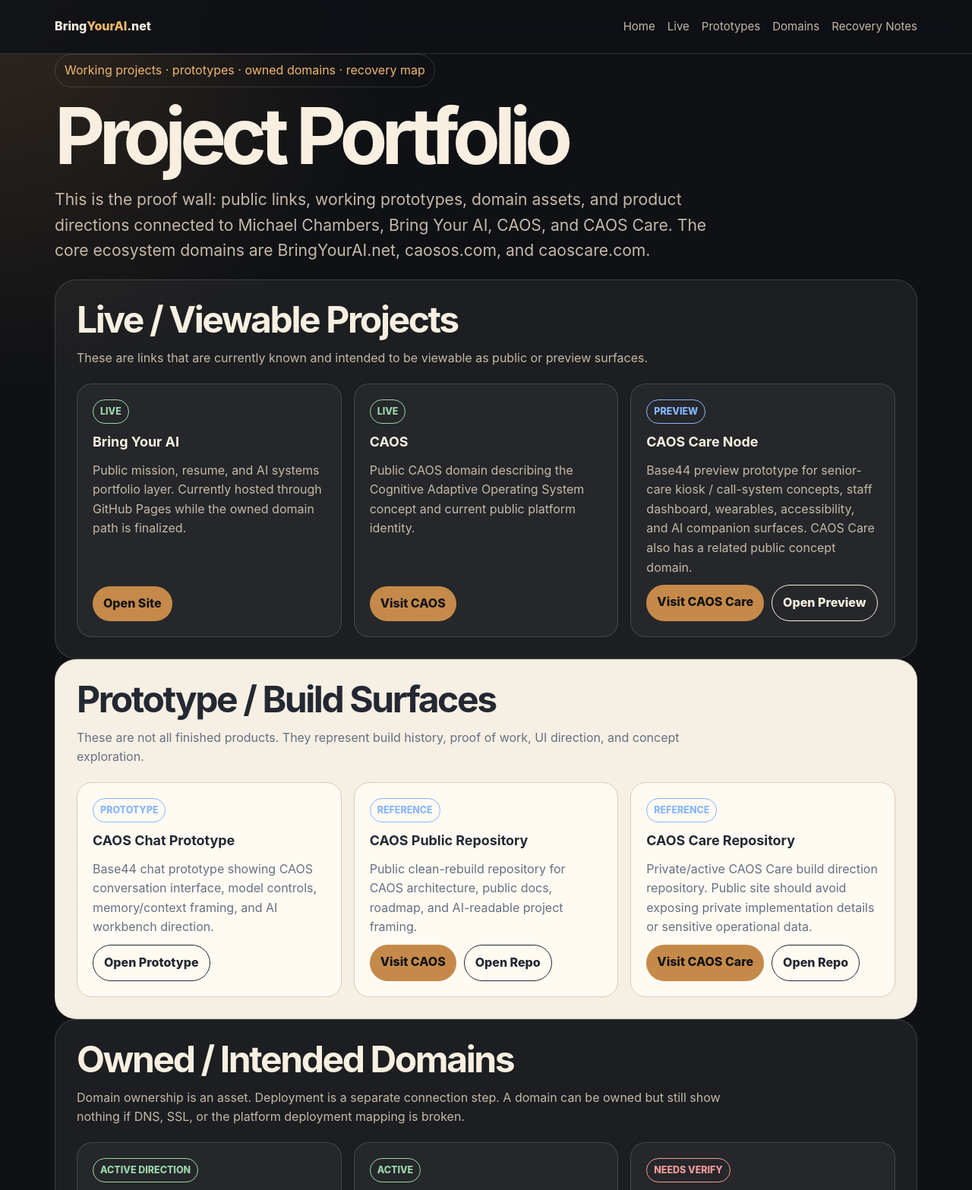
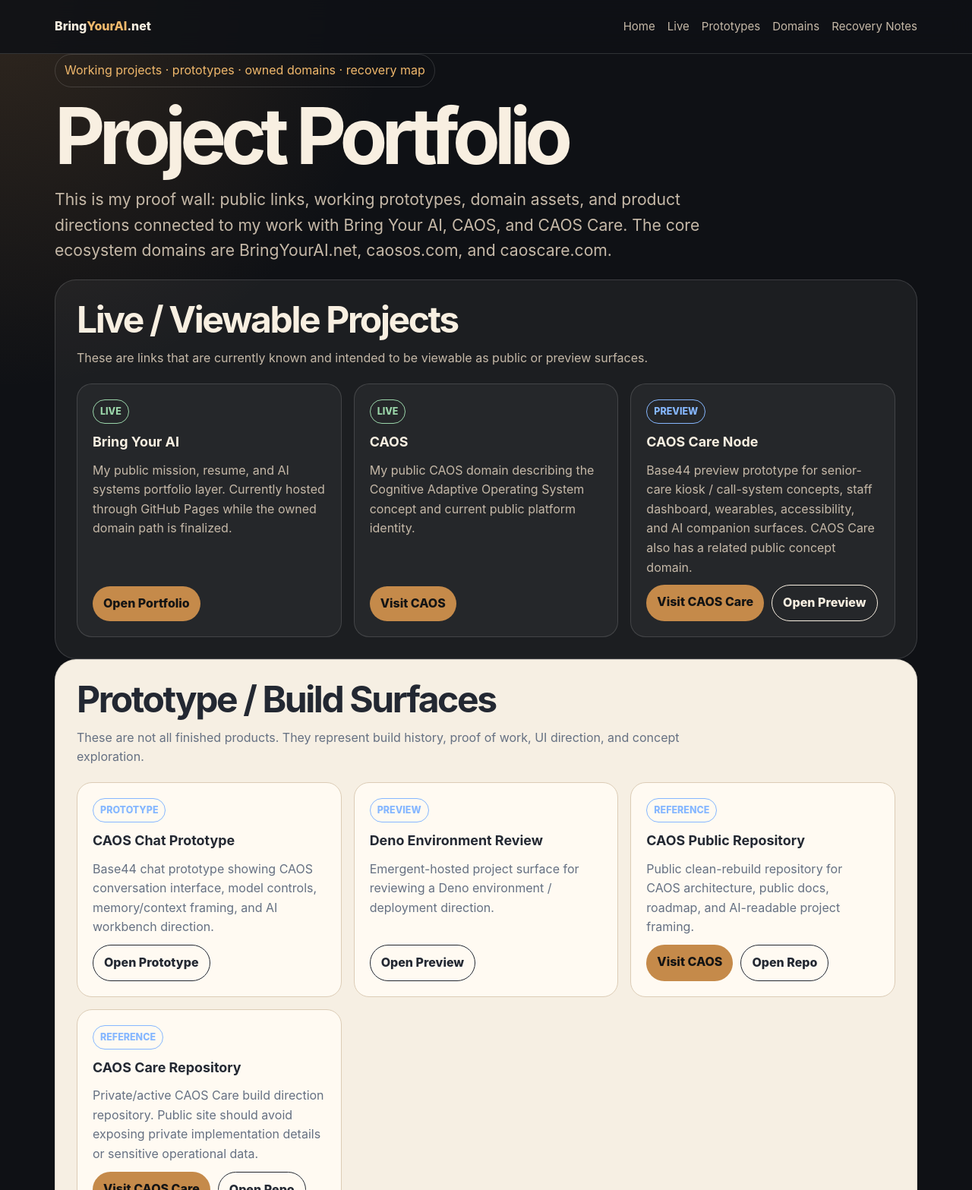
Before and after one commit to caosos/bringyourai.net, a website: page projects.html in a window 1280 px wide. Shown: the top 1567 px of the page at 76% size. Drawn offline with Linux system fonts and the light colour scheme.

Commit message:
Use first-person project portfolio copy

```diff
--- a/projects.html
+++ b/projects.html
@@ -83,7 +83,7 @@
   <header class="wrap">
     <div class="eyebrow">Working projects · prototypes · owned domains · recovery map</div>
     <h1>Project Portfolio</h1>
-    <p class="lead">This is the proof wall: public links, working prototypes, domain assets, and product directions connected to Michael Chambers, Bring Your AI, CAOS, and CAOS Care. The core ecosystem domains are BringYourAI.net, caosos.com, and caoscare.com.</p>
+    <p class="lead">This is my proof wall: public links, working prototypes, domain assets, and product directions connected to my work with Bring Your AI, CAOS, and CAOS Care. The core ecosystem domains are BringYourAI.net, caosos.com, and caoscare.com.</p>
   </header>
 
   <main>
@@ -95,13 +95,13 @@
           <article class="project">
             <span class="status live">LIVE</span>
             <h3>Bring Your AI</h3>
-            <p>Public mission, resume, and AI systems portfolio layer. Currently hosted through GitHub Pages while the owned domain path is finalized.</p>
-            <div class="button-row"><a class="button" href="https://bringyourai.net">Open Site</a></div>
+            <p>My public mission, resume, and AI systems portfolio layer. Currently hosted through GitHub Pages while the owned domain path is finalized.</p>
+            <div class="button-row"><a class="button" href="https://caosos.github.io/bringyourai.net/projects.html">Open Portfolio</a></div>
           </article>
           <article class="project">
             <span class="status live">LIVE</span>
             <h3>CAOS</h3>
-            <p>Public CAOS domain describing the Cognitive Adaptive Operating System concept and current public platform identity.</p>
+            <p>My public CAOS domain describing the Cognitive Adaptive Operating System concept and current public platform identity.</p>
             <div class="button-row"><a class="button" href="https://caosos.com">Visit CAOS</a></div>
           </article>
           <article class="project">
@@ -127,6 +127,12 @@
             <h3>CAOS Chat Prototype</h3>
             <p>Base44 chat prototype showing CAOS conversation interface, model controls, memory/context framing, and AI workbench direction.</p>
             <div class="button-row"><a class="button secondary" href="https://caos-chat-9c5683d8.base44.app/Chat">Open Prototype</a></div>
+          </article>
+          <article class="project">
+            <span class="status prototype">PREVIEW</span>
+            <h3>Deno Environment Review</h3>
+            <p>Emergent-hosted project surface for reviewing a Deno environment / deployment direction.</p>
+            <div class="button-row"><a class="button secondary" href="https://deno-env-review.emergent.host/">Open Preview</a></div>
           </article>
           <article class="project">
             <span class="status prototype">REFERENCE</span>
```
